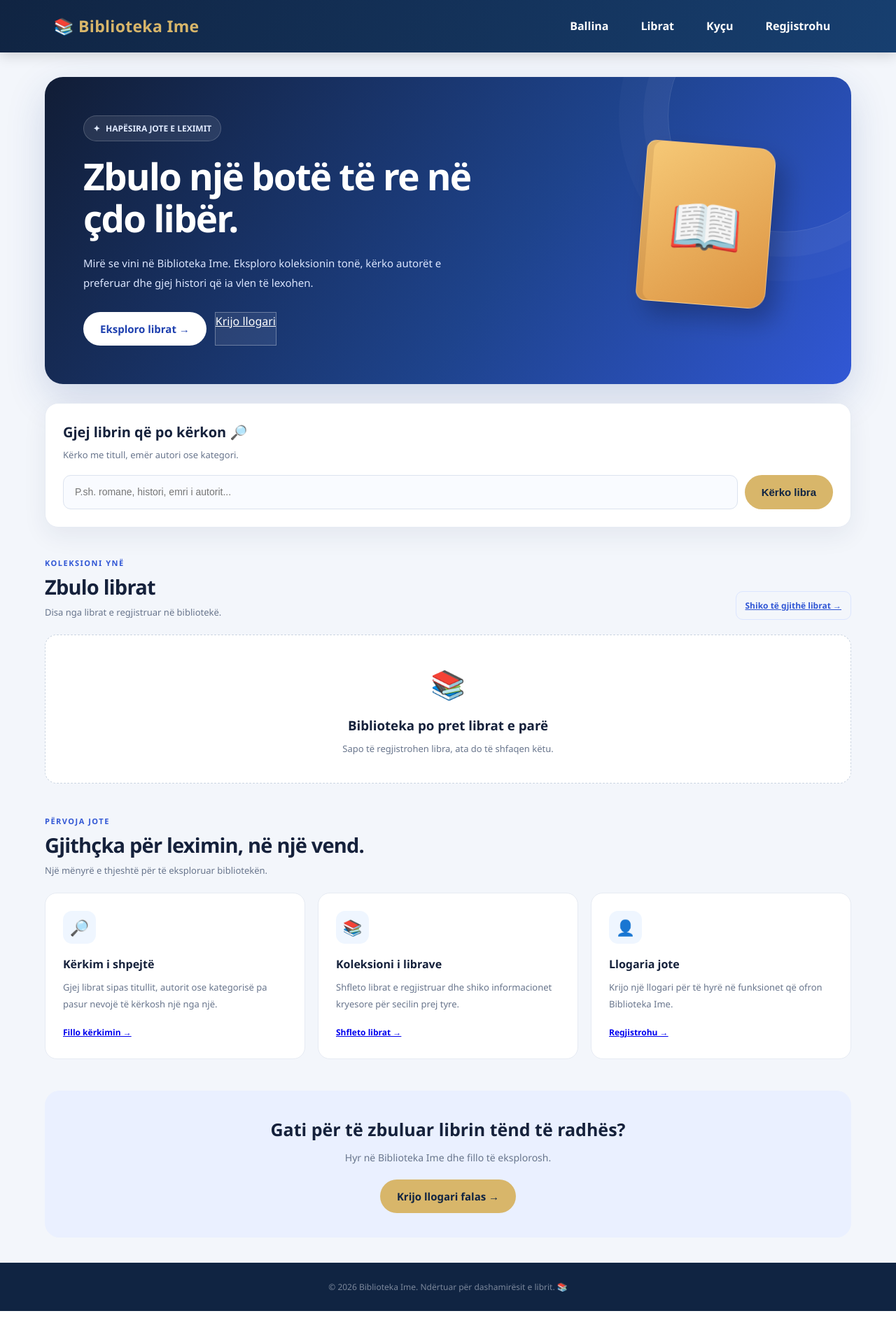
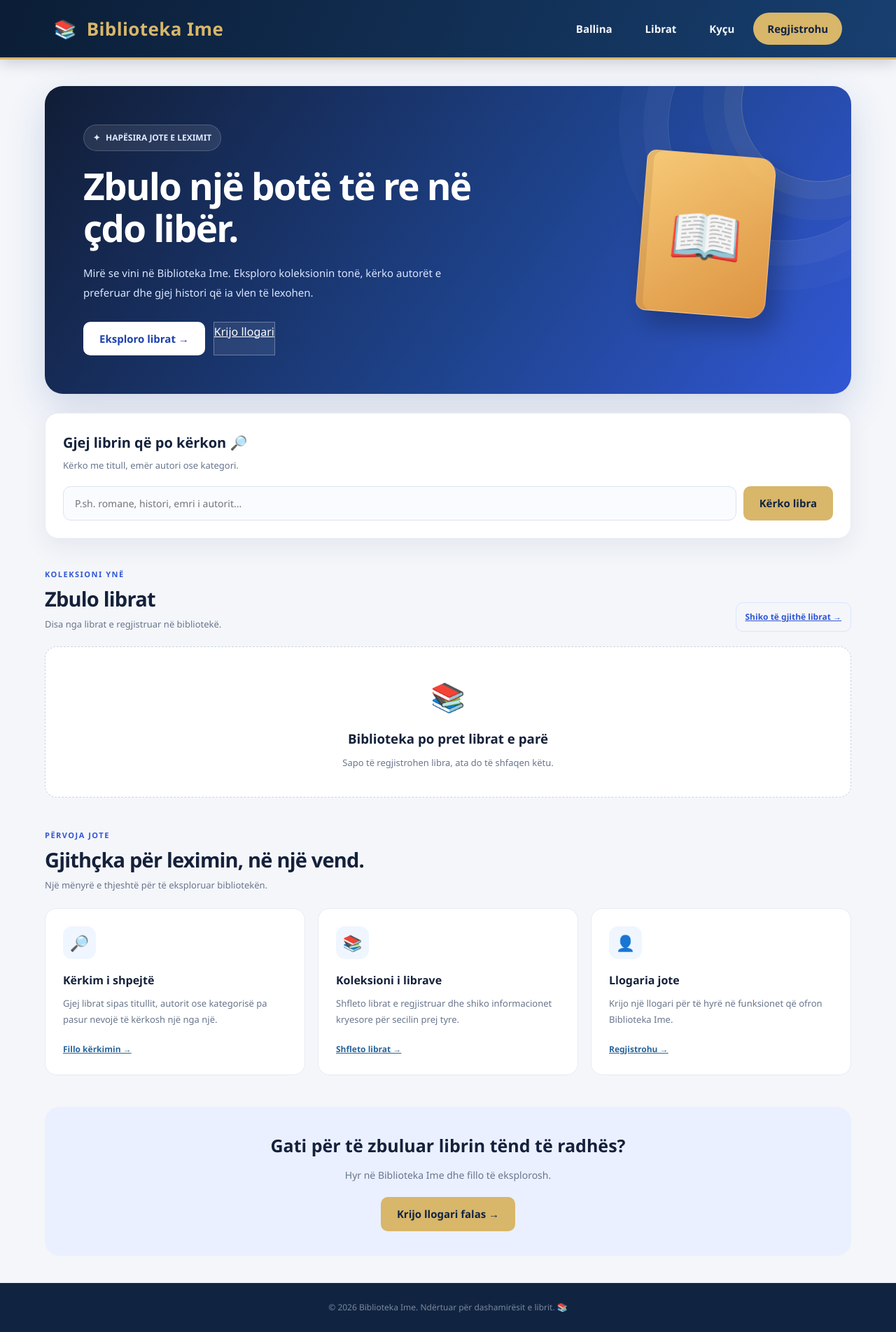
Before and after one commit to noarishkodra-star/GRUPI-2, a PHP site: page / in a window 1280 px wide. Shown: the whole page at 70% size. Before the commit the page ends 1874 px from the top, so only its background shows below. Run offline with PHP 8.4, Linux system fonts and the light colour scheme; data that the repository does not hold is empty.

Commit message:
Update style.css

```diff
--- a/style.css
+++ b/style.css
@@ -1,23 +1,29 @@
-
-/* =====================================
-   BIBLIOTEKA IME - STYLE.CSS
-   Ngjyrat: Kaltër e errët dhe Ari
-===================================== */
+/* =========================================
+   BIBLIOTEKA IME — STYLE.CSS
+   Dizajn modern: Navy, Gold & Clean White
+   I pershtatur per desktop, tablet dhe telefon.
+========================================= */
 
 :root {
     --navy: #102442;
-    --blue: #173f70;
-    --blue-light: #28649b;
+    --navy-2: #173f70;
+    --blue: #28649b;
+    --blue-soft: #eaf2fb;
     --gold: #d8b66a;
-    --gold-hover: #f0d58b;
+    --gold-light: #f0d58b;
     --white: #ffffff;
-    --background: #f3f6fb;
+    --background: #f4f6fa;
+    --surface: #ffffff;
     --text: #1d2939;
     --muted: #667085;
-    --border: #dce3ed;
+    --border: #e1e7ef;
     --success: #16845b;
-    --danger: #d64545;
-    --shadow: 0 12px 35px rgba(16, 36, 66, 0.12);
+    --danger: #c83e4d;
+    --shadow-sm: 0 4px 14px rgba(16, 36, 66, .07);
+    --shadow: 0 12px 32px rgba(16, 36, 66, .10);
+    --shadow-lg: 0 20px 55px rgba(16, 36, 66, .16);
+    --radius: 16px;
+    --transition: .25s ease;
 }
 
 * {
@@ -31,27 +37,44 @@ html {
 }
 
 body {
+    min-height: 100vh;
     font-family: "Segoe UI", Arial, sans-serif;
     background: var(--background);
     color: var(--text);
-    line-height: 1.6;
+    line-height: 1.65;
 }
 
-/* =====================================
-   HEADER
-===================================== */
+img {
+    max-width: 100%;
+    height: auto;
+}
+
+a {
+    color: var(--blue);
+    transition: color var(--transition);
+}
+
+a:hover {
+    color: var(--navy);
+}
+
+button, input, select, textarea {
+    font: inherit;
+}
+
+/* HEADER / NAVIGATION */
 
 .topbar,
 .site-header {
     width: 100%;
-    min-height: 75px;
+    min-height: 78px;
     padding: 14px 6%;
-    background: linear-gradient(120deg, var(--navy), var(--blue));
+    background: linear-gradient(115deg, #0b1d35, var(--navy-2));
     display: flex;
     justify-content: space-between;
     align-items: center;
-    gap: 20px;
-    box-shadow: 0 4px 18px rgba(0, 0, 0, 0.16);
+    gap: 22px;
+    box-shadow: 0 5px 20px rgba(4, 18, 36, .18);
     position: relative;
     z-index: 10;
 }
@@ -60,40 +83,42 @@ body {
 .logo-link {
     color: var(--gold);
     text-decoration: none;
-    font-size: 23px;
+    font-size: 24px;
     font-weight: 800;
-    letter-spacing: 0.3px;
+    letter-spacing: .4px;
+    white-space: nowrap;
 }
 
 .brand:hover,
 .logo-link:hover {
-    color: var(--gold-hover);
+    color: var(--gold-light);
 }
 
 .topbar nav,
 .site-header nav {
     display: flex;
     align-items: center;
-    gap: 12px;
+    flex-wrap: wrap;
+    gap: 7px;
 }
 
 .topbar nav a,
 .site-header nav a {
-    color: white;
+    color: #f5f7fb;
     text-decoration: none;
-    padding: 10px 17px;
-    border-radius: 30px;
-    font-weight: 600;
-    transition: 0.3s;
+    padding: 10px 15px;
+    border-radius: 999px;
+    font-size: 14px;
+    font-weight: 650;
+    transition: background var(--transition), color var(--transition), transform var(--transition);
 }
 
 .topbar nav a:hover,
 .site-header nav a:hover {
-    background: rgba(255, 255, 255, 0.13);
-    color: var(--gold);
+    color: var(--gold-light);
+    background: rgba(255, 255, 255, .12);
+    transform: translateY(-1px);
 }
-
-/* Logo */
 
 .site-logo {
     width: 48px;
@@ -102,43 +127,54 @@ body {
     border-radius: 50%;
 }
 
-/* =====================================
-   BUTTONS
-===================================== */
+/* BUTTONS */
 
 .btn,
-.button {
+.button,
+button {
     display: inline-flex;
     justify-content: center;
     align-items: center;
     gap: 8px;
-    padding: 12px 24px;
-    border: none;
-    border-radius: 30px;
+    padding: 11px 22px;
+    border: 1px solid transparent;
+    border-radius: 10px;
     background: var(--gold);
     color: var(--navy);
     text-decoration: none;
     font-size: 15px;
-    font-weight: 800;
+    font-weight: 750;
     cursor: pointer;
-    transition: all 0.3s ease;
+    transition: transform var(--transition), box-shadow var(--transition), background var(--transition);
 }
 
 .btn:hover,
-.button:hover {
-    background: var(--gold-hover);
+.button:hover,
+button:hover {
+    background: var(--gold-light);
+    color: var(--navy);
     transform: translateY(-2px);
-    box-shadow: 0 7px 18px rgba(216, 182, 106, 0.3);
+    box-shadow: 0 7px 18px rgba(216, 182, 106, .28);
 }
 
 .btn:active,
-.button:active {
-    transform: scale(0.98);
+.button:active,
+button:active {
+    transform: translateY(0) scale(.98);
 }
 
-/* =====================================
-   AUTH - LOGIN & REGISTER
-===================================== */
+.btn:focus-visible,
+.button:focus-visible,
+button:focus-visible,
+a:focus-visible,
+input:focus-visible,
+select:focus-visible,
+textarea:focus-visible {
+    outline: 3px solid rgba(40, 100, 155, .35);
+    outline-offset: 3px;
+}
+
+/* LOGIN & REGISTER */
 
 .auth-container {
     min-height: calc(100vh - 150px);
@@ -258,51 +289,66 @@ body {
 
 .message.success,
 .notice.success {
-    background: #e7f7ef;
-    color: #14734d;
-    border: 1px solid #b8e6cf;
+    background: #e9f8f0;
+    color: #126b49;
+    border: 1px solid #b9e6ce;
 }
 
 .message.error,
 .message.danger,
 .notice.error,
 .notice.danger {
-    background: #fff0f0;
-    color: #b42318;
-    border: 1px solid #f2c2c2;
+    background: #fff0f1;
+    color: #a52d3a;
+    border: 1px solid #f1c3c8;
 }
 
-/* =====================================
-   MAIN CONTAINER
-===================================== */
+/* MAIN CONTENT */
 
 .container {
-    width: 90%;
-    max-width: 1250px;
-    margin: 35px auto;
+    width: min(90%, 1250px);
+    margin: 38px auto;
 }
 
 .hero {
-    padding: 45px;
-    border-radius: 18px;
-    background: linear-gradient(120deg, var(--navy), var(--blue-light));
-    color: white;
+    position: relative;
+    overflow: hidden;
+    padding: clamp(28px, 5vw, 50px);
+    border-radius: 20px;
+    background: linear-gradient(120deg, var(--navy), var(--blue));
+    color: var(--white);
     box-shadow: var(--shadow);
 }
 
+.hero::after {
+    content: "";
+    position: absolute;
+    width: 220px;
+    height: 220px;
+    right: -65px;
+    top: -85px;
+    border: 1px solid rgba(240, 213, 139, .28);
+    border-radius: 50%;
+    box-shadow: 0 0 0 25px rgba(240, 213, 139, .05), 0 0 0 55px rgba(240, 213, 139, .04);
+    pointer-events: none;
+}
+
 .hero h1 {
-    font-size: 32px;
-    color: var(--gold);
+    position: relative;
+    z-index: 1;
+    font-size: clamp(26px, 4vw, 36px);
+    color: var(--gold-light);
     margin-bottom: 10px;
 }
 
 .hero p {
+    position: relative;
+    z-index: 1;
+    max-width: 720px;
     color: #e5edf7;
 }
 
-/* =====================================
-   CARDS
-===================================== */
+/* CARDS */
 
 .cards {
     display: grid;
@@ -553,5 +617,58 @@ footer p {
 
     .cards {
         grid-template-columns: 1fr;
+        gap: 16px;
+    }
+
+    .about {
+        padding: 23px;
     }
 }
+
+@media (prefers-reduced-motion: reduce) {
+    *,
+    *::before,
+    *::after {
+        scroll-behavior: auto !important;
+        animation-duration: .01ms !important;
+        animation-iteration-count: 1 !important;
+        transition-duration: .01ms !important;
+    }
+}
+
+/* HEADER - PERMIRESIMI FINAL */
+
+header.topbar {
+    min-height: 85px;
+    padding: 12px 6%;
+    border-bottom: 3px solid var(--gold);
+}
+
+header.topbar .brand {
+    display: flex;
+    align-items: center;
+    gap: 14px;
+    font-size: 26px;
+}
+
+header.topbar .site-logo {
+    width: 55px;
+    height: 55px;
+    object-fit: contain;
+}
+
+header.topbar nav a {
+    font-size: 15px;
+    padding: 11px 20px;
+}
+
+header.topbar nav a:last-child {
+    background: var(--gold);
+    color: var(--navy);
+    font-weight: 800;
+}
+
+header.topbar nav a:last-child:hover {
+    background: var(--gold-light);
+    transform: translateY(-2px);
+}
```
Also changed, not shown: other parts of style.css (+105 -92 lines).
